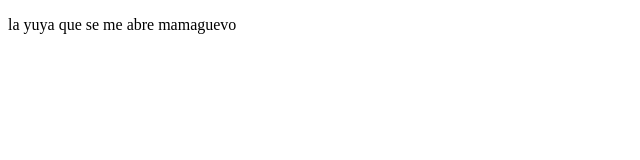
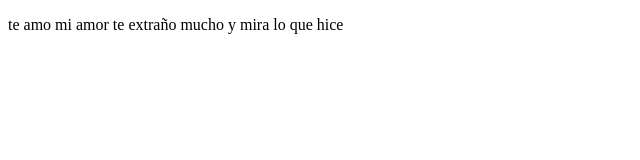
Before and after one commit to santiagopabon/carpeta, a plain HTML site: page index.html in a window 1280 px wide. Shown: the whole page, without its empty margins (0-640 px from the left). Drawn offline with Linux system fonts and the light colour scheme.

Commit message:
cambios para mandar a mi bebe

```diff
--- a/index.html
+++ b/index.html
@@ -11,7 +11,7 @@
 <body>
 
     <p>
-        la yuya que se me abre mamaguevo
+        te amo mi amor te extraño mucho y mira lo que hice
     </p>
 </body>
 
```
